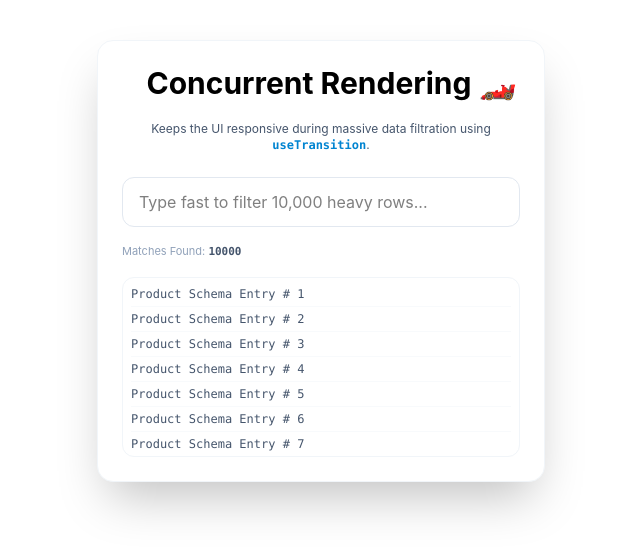
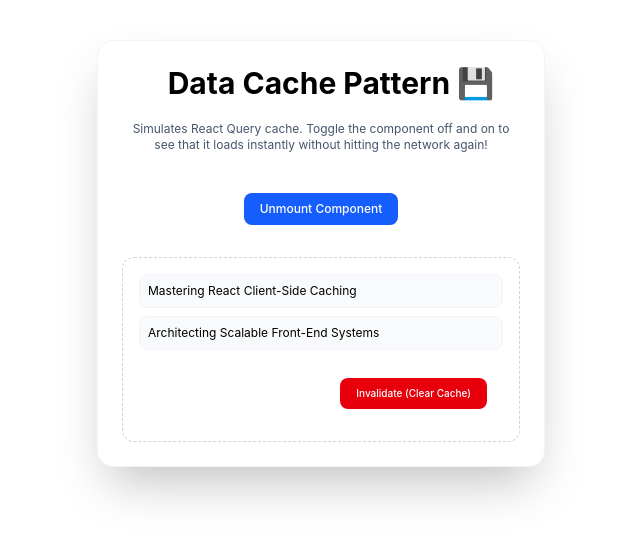
Before and after one commit to Nouralizadeh/Patterns, a React (Vite) app: page / in a window 1280 px wide. Shown: the top 554 px of the page, without its empty margins (319-959 px from the left). Built offline with nearby package versions, Linux system fonts and the light colour scheme.

Commit message:
DataFetchingCache Pattern example added

```diff
--- a/src/App.tsx
+++ b/src/App.tsx
@@ -15,7 +15,8 @@
 // import LazyAndErrorBoundary from "./Paterns/RenderingAndPerformancePatterns/LazyAndErrorBoundaryPattern";
 // import VirtualizationPattern from "./Paterns/RenderingAndPerformancePatterns/VirtualizationPattern";
 // import LayoutCompositionPattern from "./Paterns/RenderingAndPerformancePatterns/LayoutCompositionPattern";
-import ConcurrentPattern from "./Paterns/RenderingAndPerformancePatterns/ConcurrentPattern";
+// import ConcurrentPattern from "./Paterns/RenderingAndPerformancePatterns/ConcurrentPattern";
+import DataFetchingCachePattern from "./Paterns/APIDataPatterns/DataFetchingCachePattern";
 
 function App() {
   return (
@@ -36,8 +37,9 @@ function App() {
       <MemoizationPattern />
       <LazyAndErrorBoundary />
       <VirtualizationPattern />
-      <LayoutCompositionPattern /> */}
-      <ConcurrentPattern />
+      <LayoutCompositionPattern />
+      <ConcurrentPattern /> */}
+      <DataFetchingCachePattern />
     </>
   );
 }
--- /dev/null
+++ b/src/Paterns/APIDataPatterns/DataFetchingCachePattern.tsx
@@ -0,0 +1,160 @@
+import { useState, useEffect } from "react";
+
+// ============================================================================
+// 1. Global Cache Store (Outside of React Lifecycle)
+// ============================================================================
+interface CacheMemory {
+  [key: string]: any;
+}
+const globalQueryCache: CacheMemory = {};
+
+// ============================================================================
+// 2. The Custom Data Fetching & Cache Hook
+// ============================================================================
+function useQuery<T>(key: string, fetcher: () => Promise<T>) {
+  const [data, setData] = useState<T | null>(globalQueryCache[key] || null);
+  const [isLoading, setIsLoading] = useState<boolean>(!globalQueryCache[key]);
+  const [error, setError] = useState<string | null>(null);
+
+  useEffect(() => {
+    // If data is already in cache, don't trigger loading UI, just sync it
+    if (globalQueryCache[key]) {
+      setData(globalQueryCache[key]);
+      setIsLoading(false);
+      return;
+    }
+
+    let isMounted = true;
+    setIsLoading(true);
+
+    fetcher()
+      .then((result) => {
+        if (isMounted) {
+          globalQueryCache[key] = result; // Save to global memory
+          setData(result);
+          setError(null);
+        }
+      })
+      .catch((err) => {
+        if (isMounted) {
+          setError(err.message || "An error occurred");
+        }
+      })
+      .finally(() => {
+        if (isMounted) {
+          setIsLoading(false);
+        }
+      });
+
+    return () => {
+      isMounted = false;
+    };
+  }, [key]); // Re-run only if cache key changes
+
+  // Function to manually clear cache and re-fetch
+  const invalidate = () => {
+    delete globalQueryCache[key];
+    setIsLoading(true);
+    // Tiny state trigger to force re-render and re-run useEffect
+    setData(null);
+  };
+
+  return { data, isLoading, error, invalidate };
+}
+
+// ============================================================================
+// 3. Dummy API Fetcher Function
+// ============================================================================
+interface Post {
+  id: number;
+  title: string;
+}
+
+const mockFetchPosts = async (): Promise<Post[]> => {
+  // Simulate 1.5 seconds network latency
+  await new Promise((resolve) => setTimeout(resolve, 1500));
+  return [
+    { id: 1, title: "Mastering React Client-Side Caching" },
+    { id: 2, title: "Architecting Scalable Front-End Systems" },
+  ];
+};
+
+// ============================================================================
+// 4. Sub-Component to Test Re-mounting Behavior
+// ============================================================================
+function PostsList() {
+  // Utilizing our custom hook with a unique cache key
+  const { data, isLoading, invalidate } = useQuery<Post[]>(
+    "posts_list",
+    mockFetchPosts,
+  );
+
+  if (isLoading) {
+    return (
+      <p className="label2 text-xs text-center animate-pulse py-4">
+        Fetching from network (1.5s)...
+      </p>
+    );
+  }
+
+  return (
+    <div className="space-y-3 text-left">
+      <ul className="space-y-2">
+        {data?.map((post) => (
+          <li
+            key={post.id}
+            className="p-2 bg-slate-50 dark:bg-slate-800 rounded-lg border border-slate-100 dark:border-slate-700/40 text-xs"
+          >
+            {post.title}
+          </li>
+        ))}
+      </ul>
+      <div className="flex justify-end">
+        <button
+          onClick={invalidate}
+          className="btn-denied text-[10px] px-2 py-1 m-0"
+        >
+          Invalidate (Clear Cache)
+        </button>
+      </div>
+    </div>
+  );
+}
+
+// ============================================================================
+// 5. Main Export Component
+// ============================================================================
+export default function DataFetchingCachePattern() {
+  const [isComponentRendered, setIsComponentRendered] = useState<boolean>(true);
+
+  return (
+    <div className="elevated-container">
+      <h2 className="title">Data Cache Pattern 💾</h2>
+      <p className="label1 text-xs mb-6">
+        Simulates React Query cache. Toggle the component off and on to see that
+        it loads instantly without hitting the network again!
+      </p>
+
+      <div className="w-full space-y-4">
+        <div className="flex justify-center">
+          <button
+            onClick={() => setIsComponentRendered((prev) => !prev)}
+            className="btn-primary text-xs m-0"
+          >
+            {isComponentRendered ? "Unmount Component" : "Mount Component"}
+          </button>
+        </div>
+
+        <div className="dashed-border-container min-h-[140px] flex flex-col justify-center">
+          {isComponentRendered ? (
+            <PostsList />
+          ) : (
+            <p className="text-xs text-slate-400 text-center italic">
+              Component is unmounted. Memory cache is still preserved!
+            </p>
+          )}
+        </div>
+      </div>
+    </div>
+  );
+}
```
